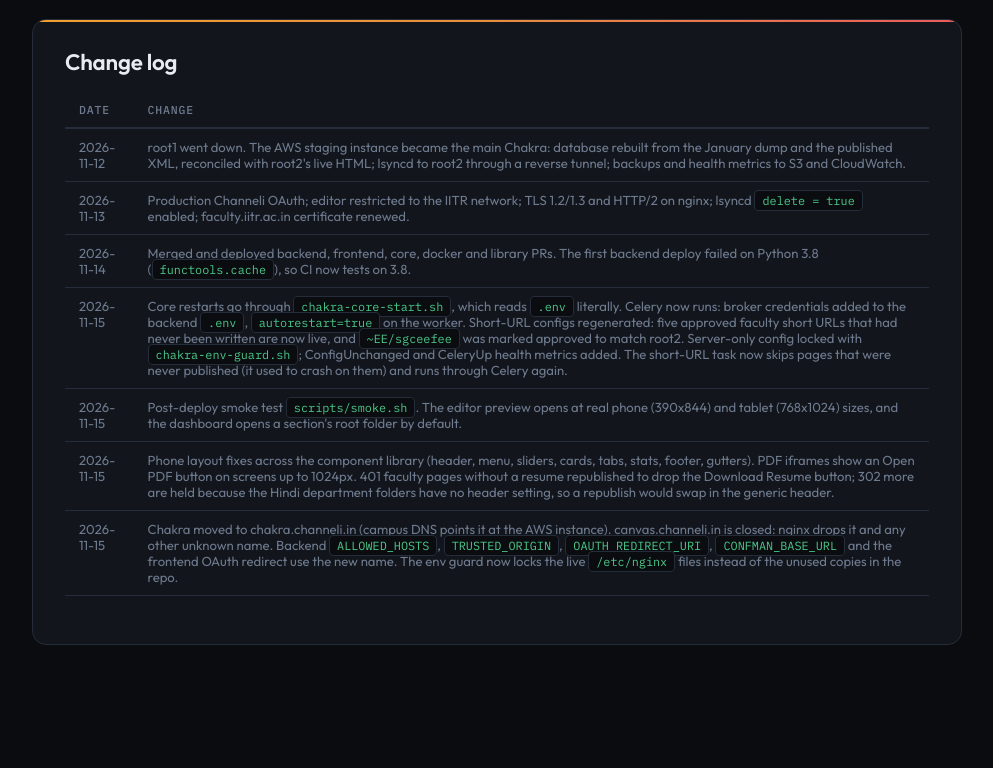
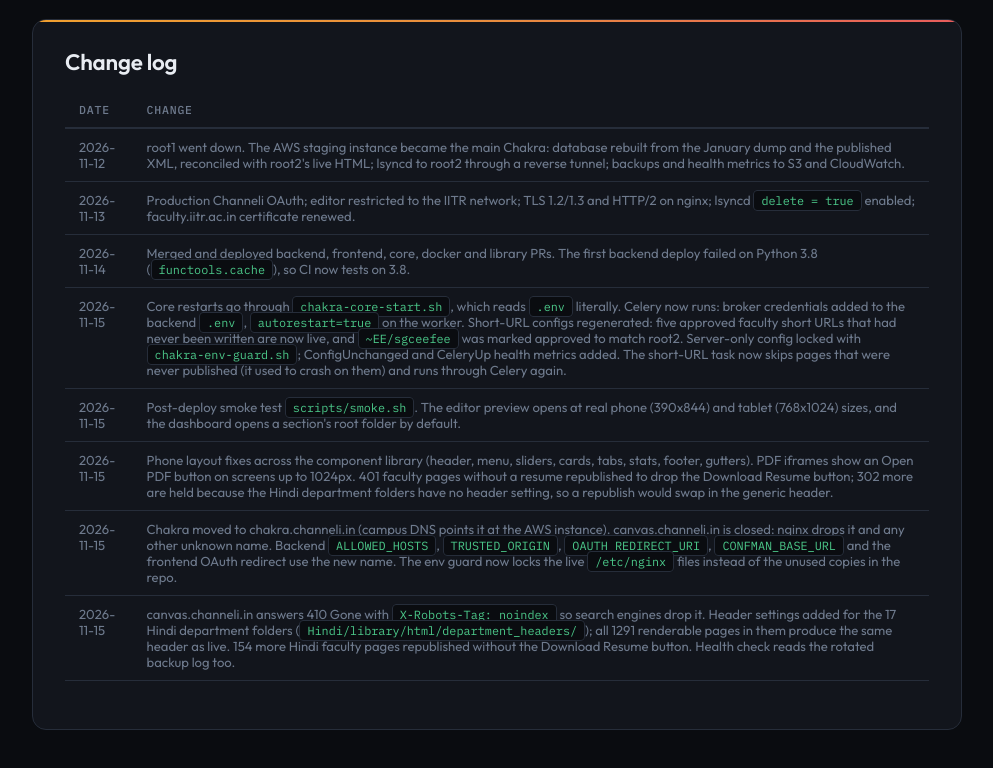
Before and after one commit to IMGIITRoorkee/chakra-docker, a plain HTML site: page architecture/aws-production.html in a window 1280 px wide. Shown: the part 3426-4194 px from the top of the page, without its empty margins (278-1271 px from the left). Before the commit the page ends 4173 px from the top, so only its background shows below. Drawn offline with Linux system fonts and the light colour scheme.

Commit message:
Log canvas 410, Hindi department headers and faculty republish

```diff
--- a/architecture/aws-production.html
+++ b/architecture/aws-production.html
@@ -121,6 +121,7 @@ git merge --ff-only origin/master</div>
   <tr><td>2026-11-15</td><td>Post-deploy smoke test <code>scripts/smoke.sh</code>. The editor preview opens at real phone (390x844) and tablet (768x1024) sizes, and the dashboard opens a section's root folder by default.</td></tr>
   <tr><td>2026-11-15</td><td>Phone layout fixes across the component library (header, menu, sliders, cards, tabs, stats, footer, gutters). PDF iframes show an Open PDF button on screens up to 1024px. 401 faculty pages without a resume republished to drop the Download Resume button; 302 more are held because the Hindi department folders have no header setting, so a republish would swap in the generic header.</td></tr>
   <tr><td>2026-11-15</td><td>Chakra moved to chakra.channeli.in (campus DNS points it at the AWS instance). canvas.channeli.in is closed: nginx drops it and any other unknown name. Backend <code>ALLOWED_HOSTS</code>, <code>TRUSTED_ORIGIN</code>, <code>OAUTH_REDIRECT_URI</code>, <code>CONFMAN_BASE_URL</code> and the frontend OAuth redirect use the new name. The env guard now locks the live <code>/etc/nginx</code> files instead of the unused copies in the repo.</td></tr>
+  <tr><td>2026-11-15</td><td>canvas.channeli.in answers 410 Gone with <code>X-Robots-Tag: noindex</code> so search engines drop it. Header settings added for the 17 Hindi department folders (<code>Hindi/library/html/department_headers/</code>); all 1291 renderable pages in them produce the same header as live. 154 more Hindi faculty pages republished without the Download Resume button. Health check reads the rotated backup log too.</td></tr>
 </table>
 </div>
 </div>
```
